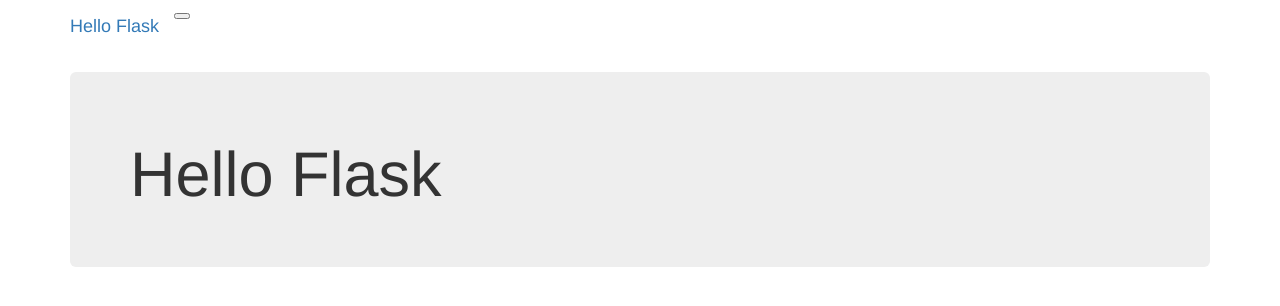
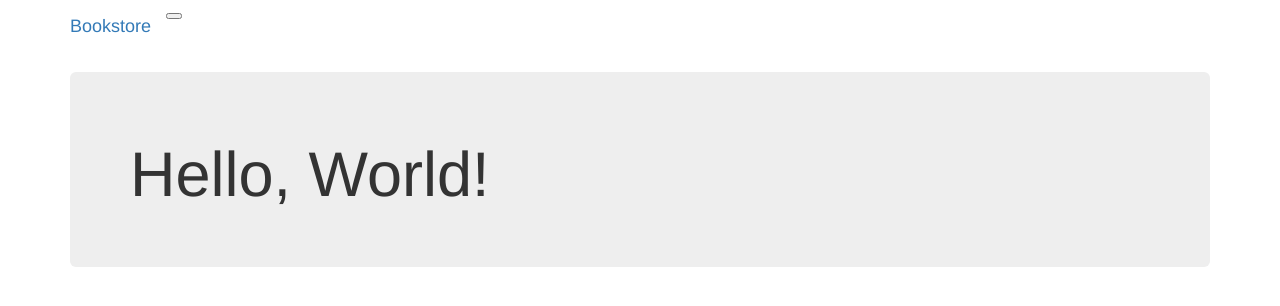
Before and after one commit to damianpud/flask_task, a Flask app: page / in a window 1280 px wide. Shown: the top 306 px of the page. Run offline with Flask 2, Linux system fonts and the light colour scheme; some libraries are stand-ins or nearby versions.

Commit message:
some changes

```diff
--- a/app.py
+++ b/app.py
@@ -1,7 +1,7 @@
 from flask import Flask
 from flask_bootstrap import Bootstrap
 
-from first_app.views import main_blueprint
+from bookstore.views import main_blueprint
 
 app = Flask(__name__)
 app.register_blueprint(main_blueprint)
--- a/first_app/views.py
+++ b/bookstore/views.py
@@ -1,4 +1,4 @@
-from flask import  Blueprint, render_template
+from flask import Blueprint, render_template
 
 main_blueprint = Blueprint('main', __name__)
 
--- a/Templates/base.html
+++ b/templates/base.html
@@ -5,7 +5,7 @@
 {% block navbar %}
   <nav class="navbar navbar-expand-lg navbar-dark bg-dark">
     <div class="container fixed">
-      <a class="navbar-brand" href="/">Hello Flask</a>
+      <a class="navbar-brand" href="/">Bookstore</a>
       <button class="navbar-toggler" type="button" data-toggle="collapse" data-target="#navbarNavAltMarkup">
         <span class="navbar-toggler-icon"></span>
       </button>
--- a/Templates/hello.html
+++ b/templates/hello.html
@@ -1,5 +1,5 @@
 {% extends "base.html" %}
 
 {% block content_main %}
-    <h1>Hello Flask</h1>
+    <h1>Hello, World!</h1>
 {% endblock %}
```
